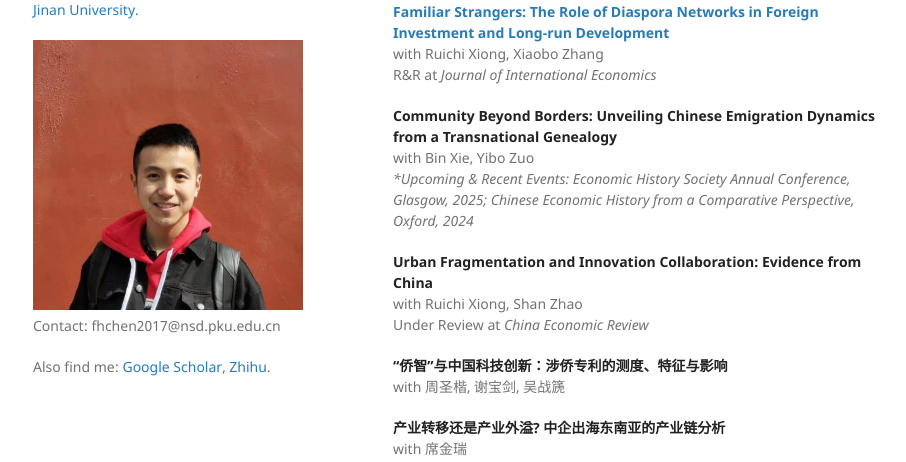
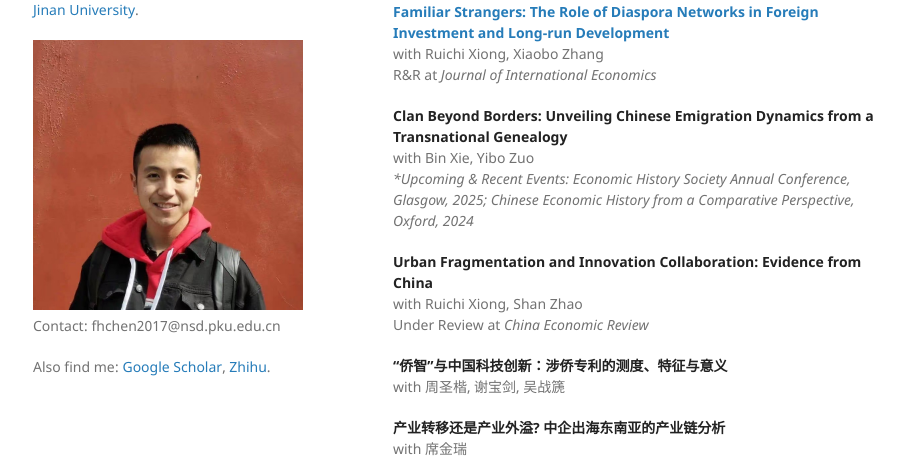
Before and after one commit to FanghaoChen/homepage, a Jekyll site: the page built from research.md, in a window 1280 px wide and 900 px high. Shown: the part 152-614 px from the top of the window, without its empty margins (177-1083 px from the left). Built offline with Jekyll 4.4.1, drawn with Linux system fonts in a browser that asks for light colours.

Commit message:
Update research.md

```diff
--- a/research.md
+++ b/research.md
@@ -10,7 +10,7 @@ layout: default
 with Ruichi Xiong, Xiaobo Zhang <br/>
 R&R at <em> Journal of International Economics </em>
 
-**Community Beyond Borders: Unveiling Chinese Emigration Dynamics from a Transnational Genealogy**<br/>
+**Clan Beyond Borders: Unveiling Chinese Emigration Dynamics from a Transnational Genealogy**<br/>
 with Bin Xie, Yibo Zuo  <br/>
 <em> *Upcoming & Recent Events: Economic History Society Annual Conference, Glasgow, 2025; Chinese Economic History from a
 Comparative Perspective, Oxford, 2024 </em>
@@ -19,7 +19,7 @@ Comparative Perspective, Oxford, 2024 </em>
 with Ruichi Xiong, Shan Zhao <br/>
 Under Review at <em> China Economic Review </em>
 
- **“侨智”与中国科技创新：涉侨专利的测度、特征与影响** <br/>
+ **“侨智”与中国科技创新：涉侨专利的测度、特征与意义** <br/>
 with 周圣楷, 谢宝剑, 吴战篪 <br/>
 
 **产业转移还是产业外溢? 中企出海东南亚的产业链分析** <br/>
```
